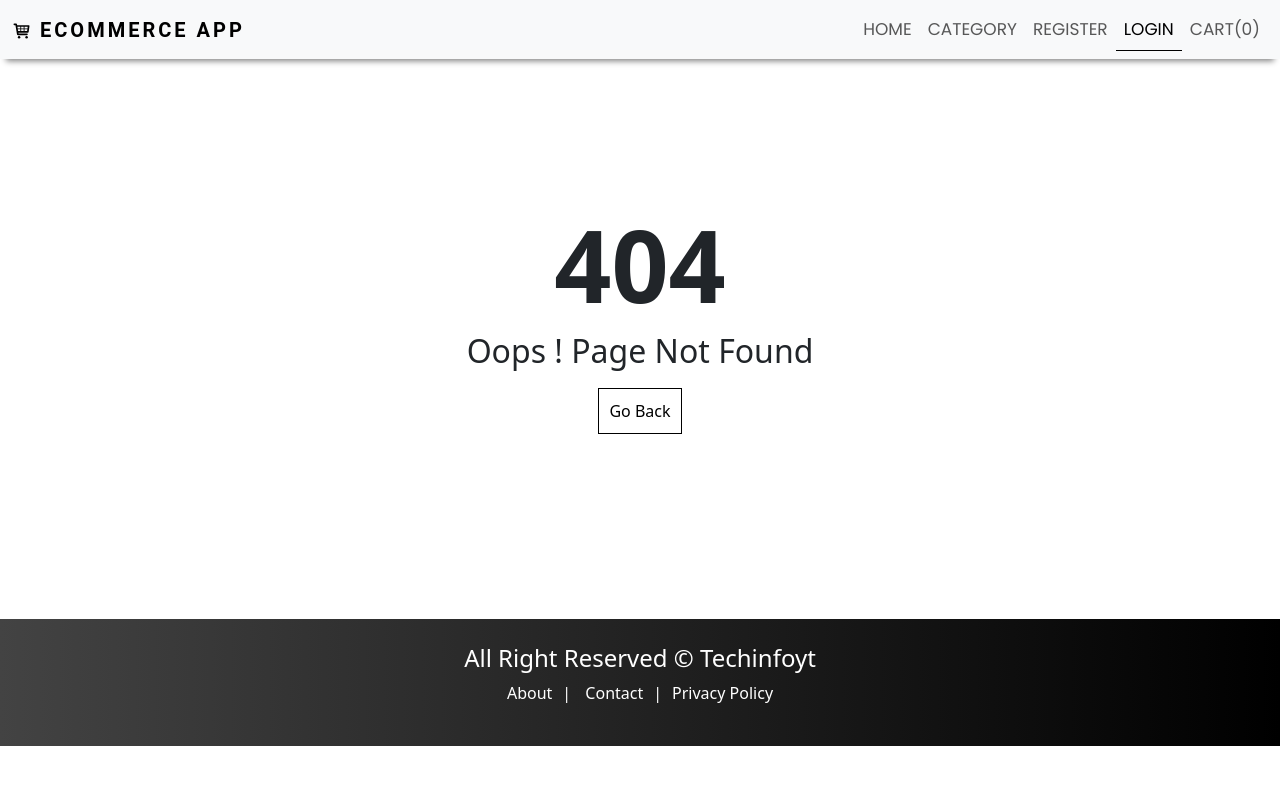
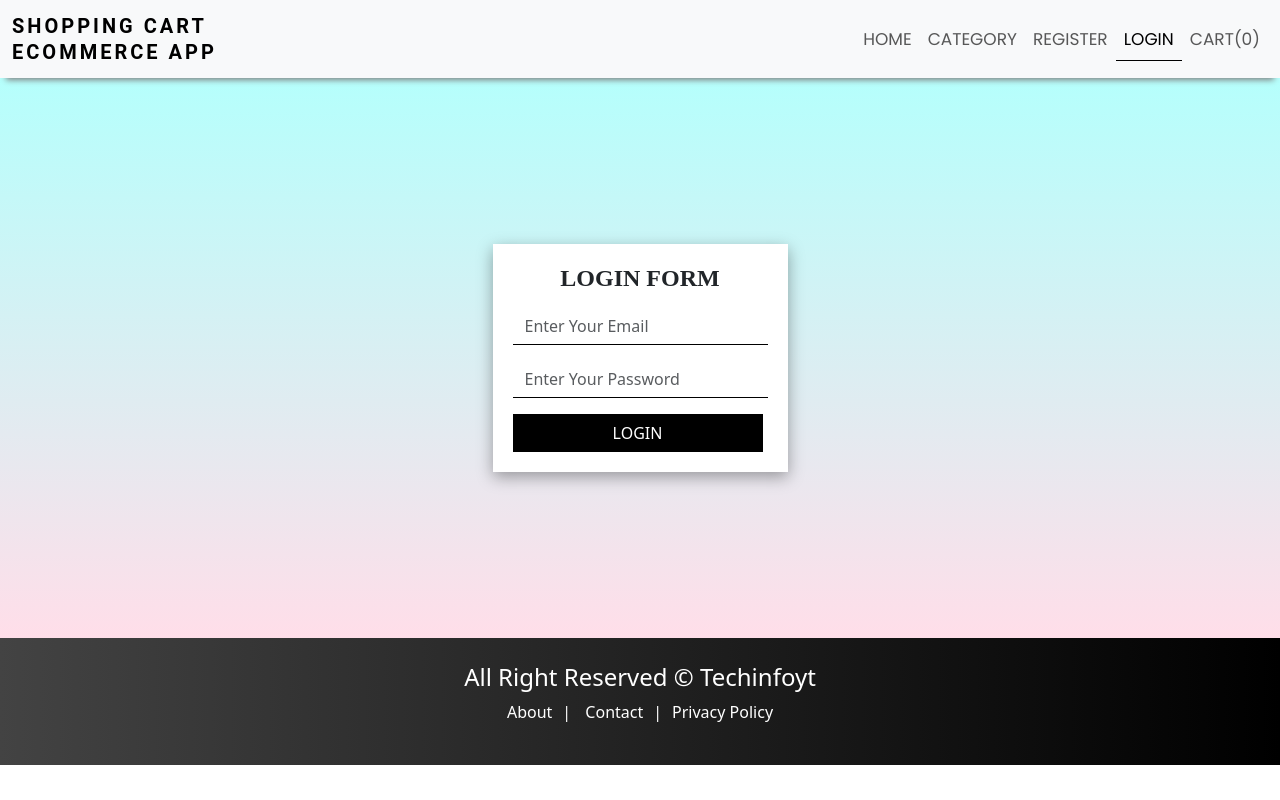
Before and after one commit to SiddheshDongare510/Ecommers_Website_Project, a React (Create React App) app in the folder client/: page /login in a window 1280 px wide. Before the commit this address had no page. Built offline with nearby package versions, Linux system fonts and the light colour scheme.

Commit message:
context api setup

```diff
--- a/client/src/App.js
+++ b/client/src/App.js
@@ -6,6 +6,7 @@
 import Policy from './pages/Policy';
 import Pagenotfound from './pages/Pagenotfound';
 import Register from './pages/Auth/Register';
+import Login from './pages/Auth/Login';
 
 
 function App() {
@@ -14,6 +15,7 @@
    <Routes>
     <Route path ='/' element={<HomePge/>}/>
     <Route path ='/register' element={<Register/>}/>
+    <Route path ='/login' element={<Login/>}/>
     <Route path ='/about' element={<About/>}/>
     <Route path ='/contact' element={<Contact/>}/>
     <Route path ='/policy' element={<Policy/>}/>
--- a/client/src/components/Layout/Header.js
+++ b/client/src/components/Layout/Header.js
@@ -1,9 +1,18 @@
 import React from 'react'
 import {NavLink, Link} from 'react-router-dom'
-import {TiShoppingCart  } from 'react-icons/ti'
-
+import { useAuth } from '../../context/auth';
+import toast from 'react-hot-toast';
+import TiShoppingCart from './TiShoppingCart';
 
 const Header = () => {
+  const [auth,setAuth] = useAuth()
+  const handleLogout = () => {
+    setAuth({
+      ...auth,user:null,token:''
+    });
+    localStorage.removeItem("auth");
+    toast.success("Logout Successfully");
+  };
   return (
     <>
     <NavLink className="navbar navbar-expand-lg bg-body-tertiary">
@@ -20,12 +29,20 @@
         <li className="nav-item">
           <NavLink to="/category" className="nav-link " >Category</NavLink>
         </li>
-        <li className="nav-item">
+        {
+          !auth.user ? (<>
+          <li className="nav-item">
           <NavLink to="/register" className="nav-link" href="#">Register</NavLink>
         </li>
         <li className="nav-item">
         <NavLink to="/login" className="nav-link" href="#">Login</NavLink>
         </li>
+          </>) : (<>
+            <li className="nav-item">
+        <NavLink onClick={handleLogout} to="/login" className="nav-link" href="#">Logout</NavLink>
+        </li>
+          </>)
+        }
         <li className="nav-item">
         <NavLink to="/cart" className="nav-link" href="#">Cart(0)</NavLink>
         </li>
--- /dev/null
+++ b/client/src/components/Layout/TiShoppingCart.js
@@ -0,0 +1,11 @@
+import React from 'react'
+
+const TiShoppingCart = () => {
+  return (
+    <div>
+      Shopping cart
+    </div>
+  )
+}
+
+export default TiShoppingCart
--- a/client/src/context/auth.js
+++ b/client/src/context/auth.js
@@ -1,4 +1,4 @@
-import {useState, useContext, createContext} from "react";
+import {useState, useEffect,useContext, createContext} from "react";
 
 const AuthContext = createContext();
 
@@ -7,6 +7,17 @@
         user:null,
         token:"",
     });
+    useEffect(() => {
+        const data = localStorage.getItem('auth');
+        if(data){
+            const parseData = JSON.parse(data)
+            setAuth({
+                ...auth,
+                user:parseData.user,
+                token:parseData.token,
+            });
+        }
+    },[auth]);
     return (
         <AuthContext.Provider value={[auth,setAuth]}>
             {children}
--- a/client/src/index.js
+++ b/client/src/index.js
@@ -4,14 +4,15 @@
 import App from "./App";
 import reportWebVitals from "./reportWebVitals";
 import { BrowserRouter } from "react-router-dom";
+import { AuthProvider } from "./context/auth";
 
 const root = ReactDOM.createRoot(document.getElementById("root"));
 root.render(
-  <BrowserRouter>
-    <React.StrictMode>
-      <App />
-    </React.StrictMode>
-  </BrowserRouter>
+    <AuthProvider>
+        <BrowserRouter>
+            <App />
+        </BrowserRouter>
+    </AuthProvider>
 );
 
 // If you want to start measuring performance in your app, pass a function
--- /dev/null
+++ b/client/src/pages/Auth/Login.js
@@ -0,0 +1,111 @@
+    import React , {useState} from 'react'
+    import Layout from '../../components/Layout/Layout'
+    import axios from 'axios'
+    import {useNavigate} from 'react-router-dom'
+    import toast from 'react-hot-toast'
+    import "../../style/AuthStyle.css";
+    import { useAuth } from '../../context/auth';
+
+    // //form function
+    // const handleSubmit =async(e)=> {
+    //     e.preventDefault();
+    // try {
+    // const res = await axios.post(`http://localhost:8080/api/v1/auth/register`, {
+    // email,
+    // password,
+    // });
+    // if(res && res.data.success){
+    // toast.success(res.data.message);
+    // setAuth({
+    //     ...auth,
+    //     user: res.data.user,
+    //     token : res.data.token,
+    // });
+    // localStorage.setItem('auth',JSON.stringify(res.data))
+    // navigate("/");
+    // }else{
+    // toast.error(res.data.message)
+    // }
+    // }
+    // catch (error){
+    //     console.log(error)
+    //     toast.error('Something went wrong')
+
+
+    // }
+    // };
+
+    const Login = () => {
+
+        const [email,setEmail] = useState("");
+        const [password, setPassword] = useState("");
+        const [auth,setAuth] = useAuth();
+        const navigate=useNavigate()
+
+          //form function
+            const handleSubmit =async(e)=> {
+                e.preventDefault();
+            try {
+            const res = await axios.post(`http://localhost:8080/api/v1/auth/register`, {
+            email,
+            password,
+            });
+            if(res && res.data.success){
+            toast.success(res.data.message);
+            setAuth({
+                ...auth,
+                user: res.data.user,
+                token : res.data.token,
+            });
+            localStorage.setItem('auth',JSON.stringify(res.data))
+            navigate("/");
+            }else{
+            toast.error(res.data.message)
+            }
+            }
+            catch (error){
+                console.log(error)
+                toast.error('Something went wrong')
+
+
+            }
+            };
+    return (
+        <Layout title="Register-Ecommerce app">
+        <div className='form-container'>
+            <form onSubmit ={handleSubmit}>
+                <h4 className="title">LOGIN FORM</h4>
+        <div className="mb-3">
+
+        </div>
+
+
+        <div className="mb-3">
+
+        <input type="email"  value ={email}
+        onChange={(e) => setEmail(e.target.value)}
+        className="form-control" id="exampleInputEmail" placeholder='Enter Your Email' required/>
+
+        </div>
+
+
+
+        <div className="mb-3">
+
+        <input type="password" value ={password}
+        onChange={(e) => setPassword(e.target.value)}
+        className="form-control" id="exampleInputPassword1" placeholder='Enter Your Password' required />
+        </div>
+
+        <div className="mb-3">
+        </div>
+
+        <button type="submit" className="btn btn-primary">LOGIN</button>
+    </form>
+
+            </div>
+        </Layout>
+    )
+    }
+
+export default Login
--- a/client/src/pages/HomePage.js
+++ b/client/src/pages/HomePage.js
@@ -1,10 +1,13 @@
 import React from "react";
 import Layout from "./../components/Layout/Layout";
+import { useAuth } from "../context/auth";
 
 const HomePage = () => {
+  const [auth,setAuth]=useAuth();
   return (
     <Layout>
       <h1>HomePage</h1>
+      <pre>{JSON.stringify(auth,null,4)}</pre>
     </Layout>
   );
 };
```
